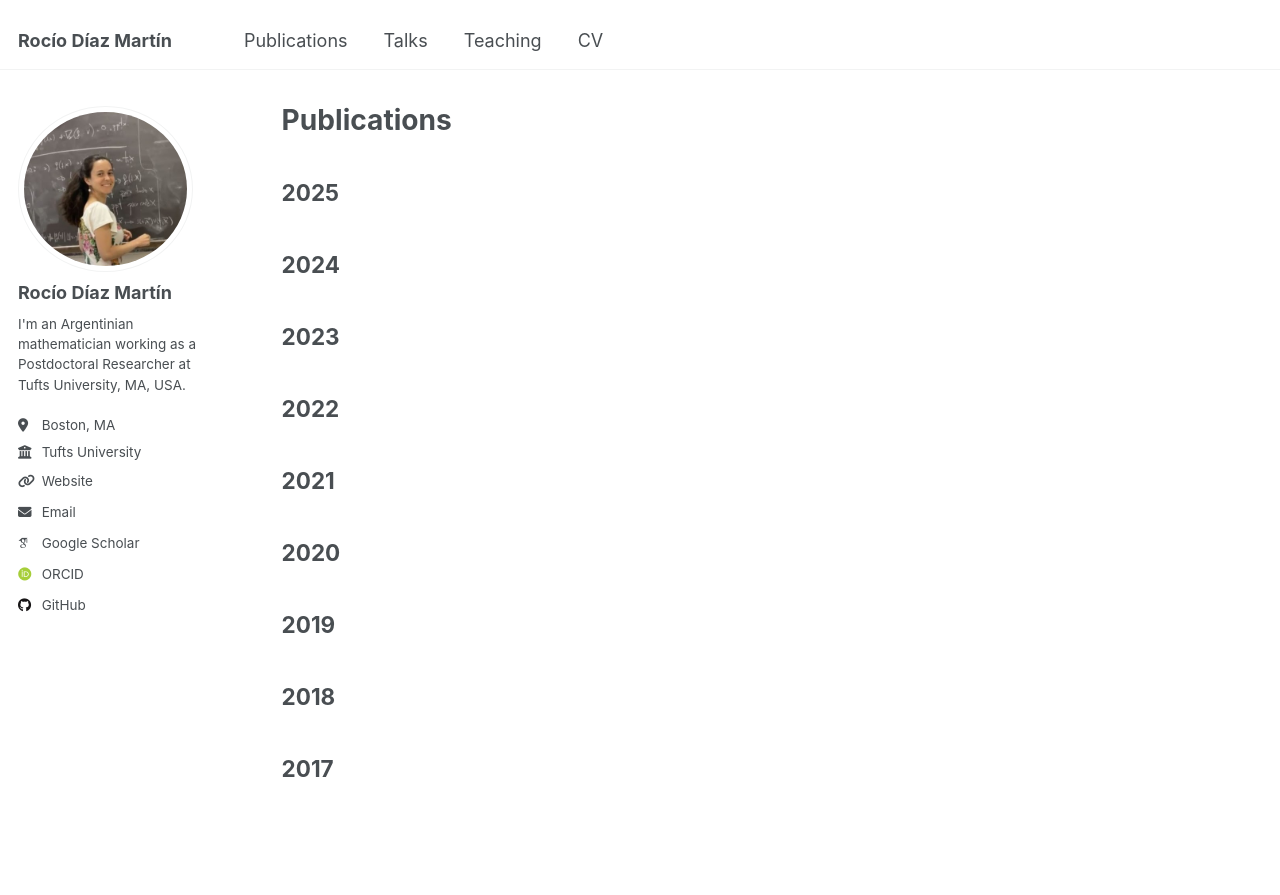
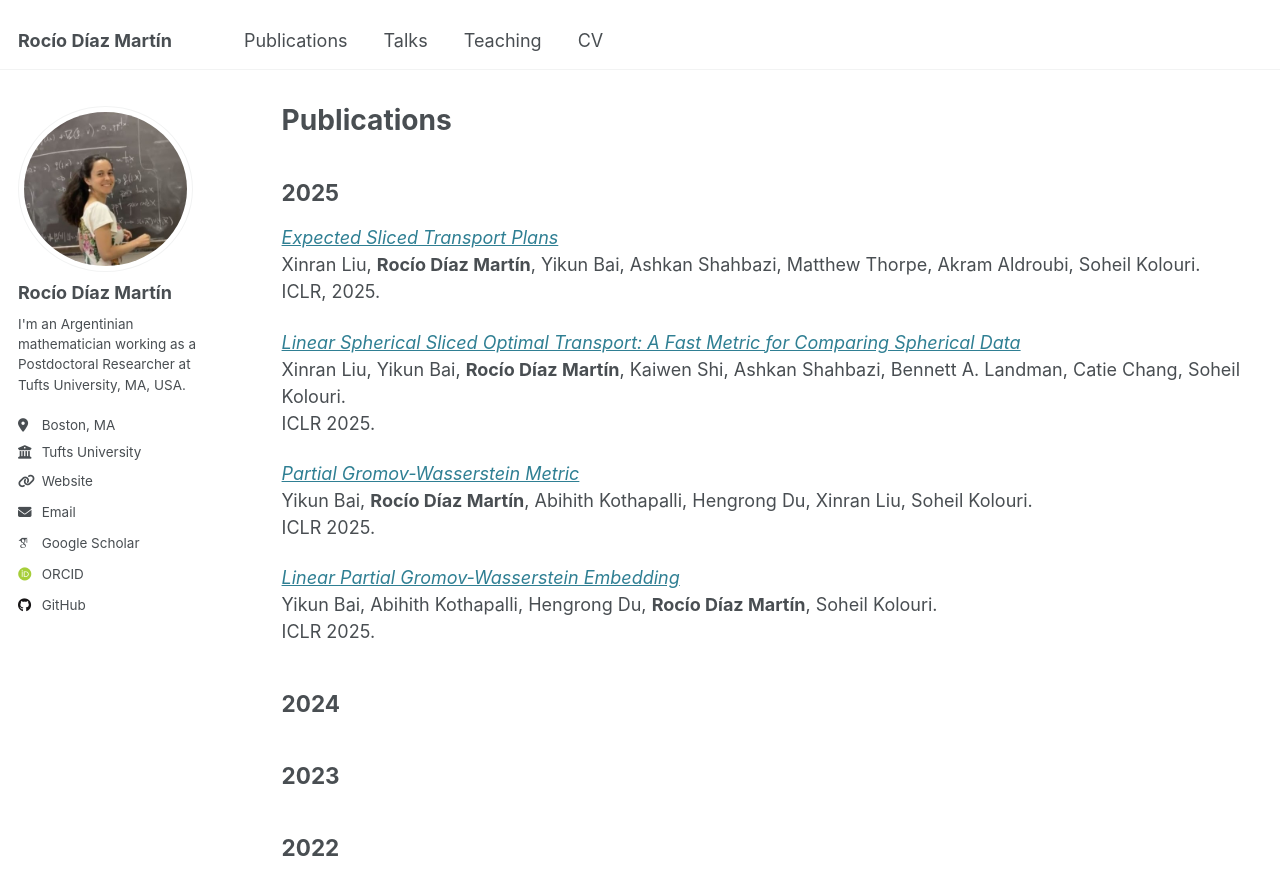
Before and after one commit to RocioDM/rociodm.github.io, a Jekyll site: the page built from _pages/publications.md, in a window 1280 px wide and 900 px high. Shown: the top 895 px of the window. Built offline with Jekyll 4.4.1, drawn with Linux system fonts in a browser that asks for light colours; some web fonts are replaced.

Commit message:
2025 publications

```diff
--- a/_pages/publications.md
+++ b/_pages/publications.md
@@ -7,6 +7,23 @@ author_profile: true
 
 
 ## 2025
+
+_[Expected Sliced Transport Plans](https://openreview.net/forum?id=P7O1Vt1BdU)_<br>
+Xinran Liu, **Rocío Díaz Martín**, Yikun Bai, Ashkan Shahbazi, Matthew Thorpe, Akram Aldroubi, Soheil Kolouri.<br>
+ICLR, 2025.
+
+_[Linear Spherical Sliced Optimal Transport: A Fast Metric for Comparing Spherical Data](https://openreview.net/forum?id=fgUFZAxywx)_<br>
+Xinran Liu, Yikun Bai, **Rocío Díaz Martín**, Kaiwen Shi, Ashkan Shahbazi, Bennett A. Landman, Catie Chang, Soheil Kolouri.<br>
+ICLR 2025.
+
+_[Partial Gromov-Wasserstein Metric](https://openreview.net/forum?id=sCew1tR6No)_<br>
+Yikun Bai, **Rocío Díaz Martín**, Abihith Kothapalli, Hengrong Du, Xinran Liu, Soheil Kolouri.<br>
+ICLR 2025.
+
+_[Linear Partial Gromov-Wasserstein Embedding](https://openreview.net/forum?id=BA1eG7vCNb)_<br>
+Yikun Bai, Abihith Kothapalli, Hengrong Du, **Rocío Díaz Martín**, Soheil Kolouri.<br>
+ICLR 2025.
+
 
 ## 2024
 
```
